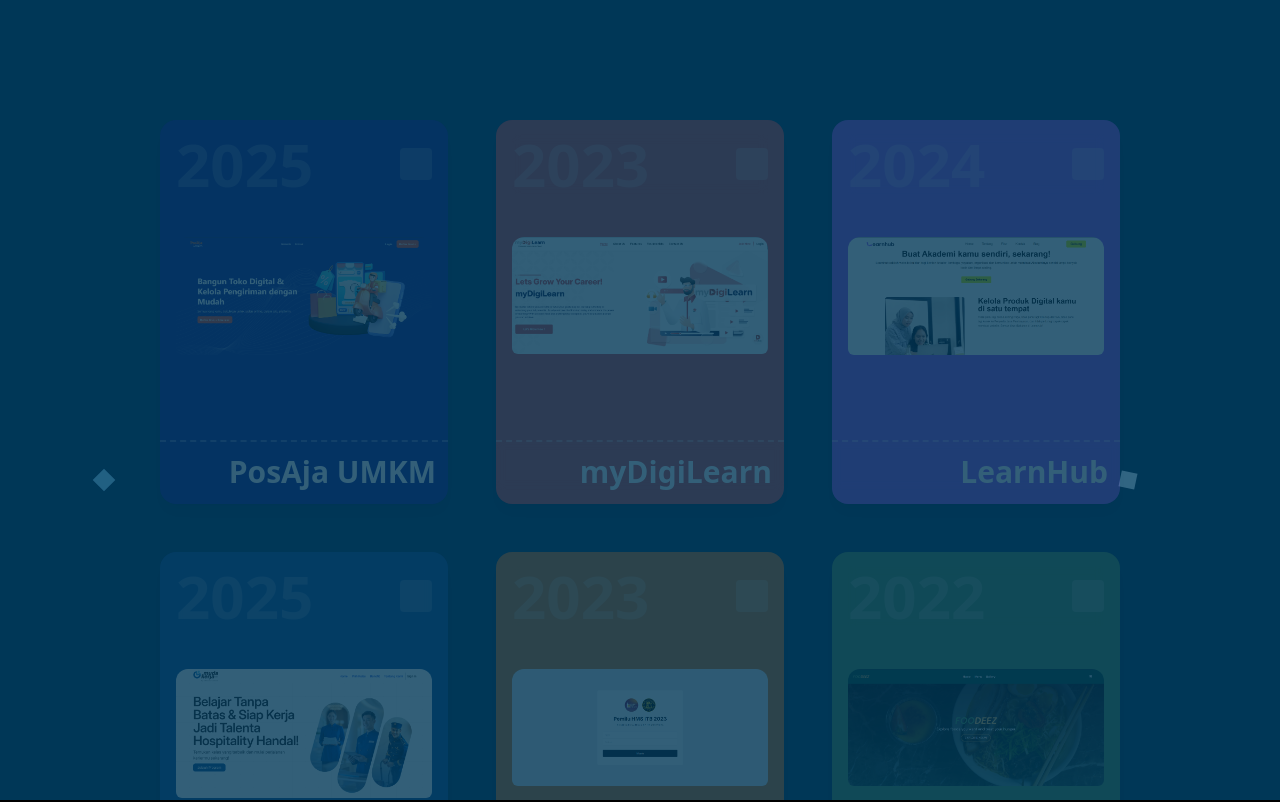
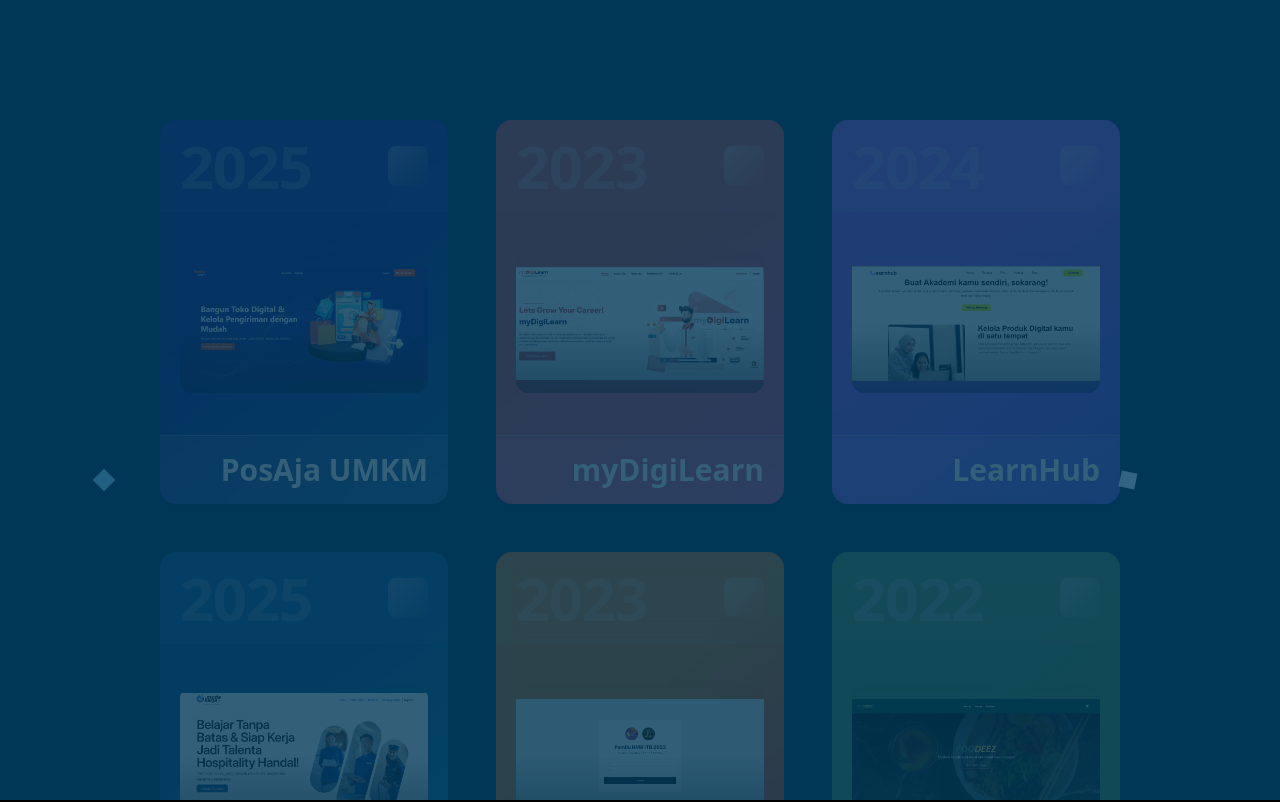
Before and after one commit to ariabagaswara23/portfolio, a Next.js app: page / in a window 1280 px wide. Shown: the part 1920-2722 px from the top of the page. Built offline with nearby package versions, Linux system fonts and the light colour scheme.

Commit message:
fix: improved card design

```diff
--- a/src/components/atoms/FlippableCard.tsx
+++ b/src/components/atoms/FlippableCard.tsx
@@ -47,30 +47,39 @@
       >
         {/* Front */}
         <div
-          className={`absolute inset-0 rounded-2xl shadow-lg overflow-hidden backface-hidden flex flex-col justify-around transition-shadow duration-300 hover:shadow-xl`}
-          style={{ backgroundColor: color }}
+          className={`
+    absolute inset-0 rounded-2xl overflow-hidden backface-hidden
+    flex flex-col justify-between
+    shadow-lg transition-all duration-500 hover:shadow-2xl hover:-translate-y-1
+  `}
+          style={{
+            background: `linear-gradient(145deg, ${color} 40%, ${toColor} 100%)`,
+          }}
         >
-          {/* Year Container */}
-          <div className="flex items-center justify-between backdrop-blur-sm mx-4">
-            <h2 className="text-6xl font-bold text-white text-start opacity-20">
+          {/* Top section */}
+          <div className="flex items-center justify-between px-5 py-4 bg-white/5 backdrop-blur-md">
+            <h2 className="text-6xl font-bold text-white/20 tracking-tight">
               {year}
             </h2>
-            <div className="w-8 h-8 bg-white opacity-20 rounded-sm"></div>
+            <div className="w-10 h-10 rounded-lg bg-gradient-to-br from-white/30 to-transparent" />
           </div>
-          {/* Image container */}
-          <div className="flex justify-center items-start p-4 h-1/2">
-            <div className="relative w-full aspect-video rounded-xl overflow-hidden">
+
+          {/* Image */}
+          <div className="relative flex justify-center items-center px-5">
+            <div className="relative w-full aspect-video rounded-xl overflow-hidden shadow-inner">
               <img
                 src={image}
                 alt={title}
-                className="w-full object-contain transition-transform duration-500 hover:scale-110 rounded-md"
+                className="w-full h-full object-contain transition-transform duration-700 hover:scale-105"
               />
+              {/* subtle gradient overlay */}
+              <div className="absolute inset-0 bg-gradient-to-t from-black/40 via-transparent" />
             </div>
           </div>
-          {/* Title section */}
-          <div className="flex flex-col w-full justify-center backdrop-blur-sm">
-            <div className="w-full border-t-2 border-dashed border-white/30 mb-3" />
-            <h2 className="text-3xl font-semibold text-white text-end px-3">
+
+          {/* Bottom title */}
+          <div className="relative px-5 py-4 bg-white/10 backdrop-blur-sm border-t border-white/20">
+            <h2 className="text-2xl md:text-3xl font-semibold text-white text-right drop-shadow-sm">
               {title}
             </h2>
           </div>
```
